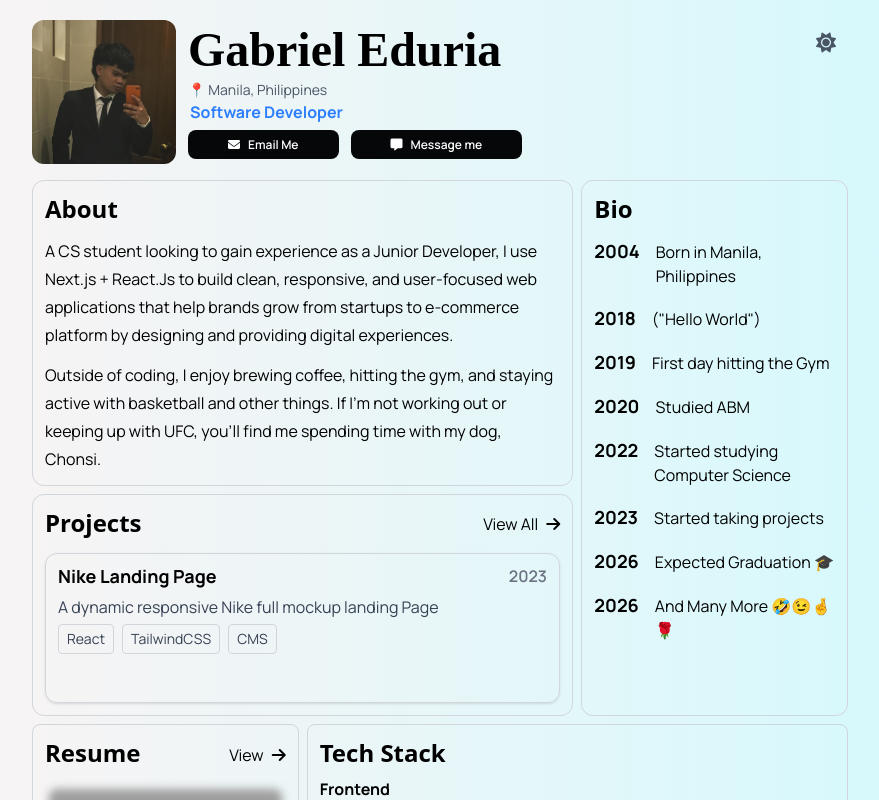
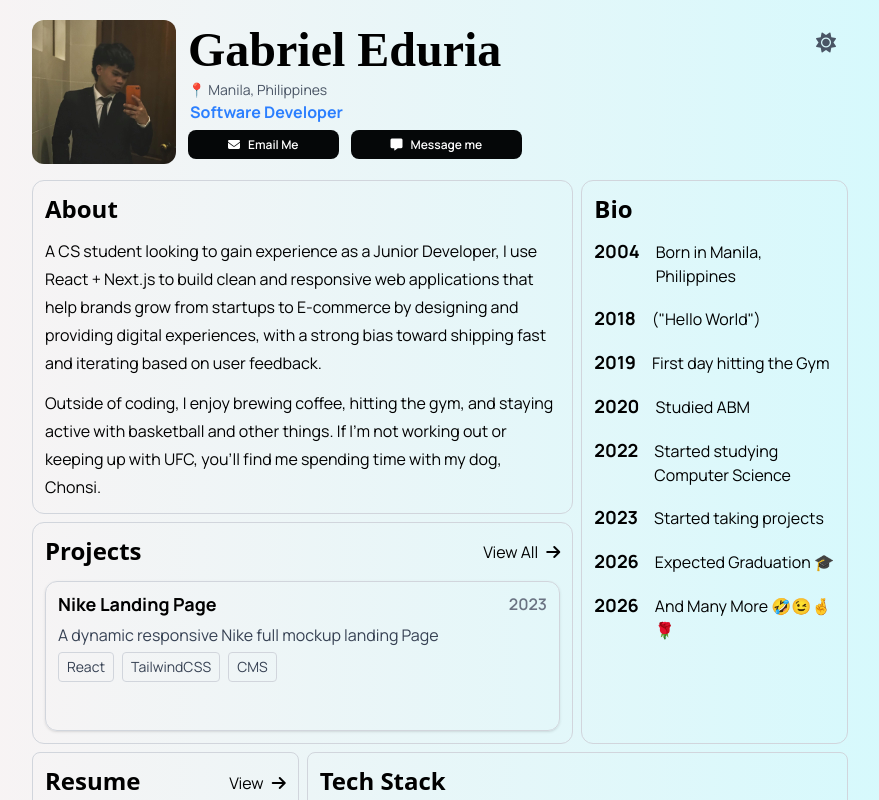
Before and after one commit to GabrielEduria/portfolio, a React (Vite) app: page / in a window 1280 px wide. Shown: the top 800 px of the page, without its empty margins (200-1079 px from the left). Built offline with nearby package versions, Linux system fonts and the light colour scheme; grey boxes are pictures that could not be loaded.

Commit message:
changed About Section

```diff
--- a/src/sections/Bento/About.jsx
+++ b/src/sections/Bento/About.jsx
@@ -6,9 +6,9 @@ const About = () => {
         </h2>
     <p className="pb-3 leading-relaxed sm:leading-7 overflow-hidden text-base">
     A CS student looking to gain experience as a Junior Developer,
-    I use Next.js + React.Js to build clean, responsive, and user-focused web applications
-    that help brands grow from  startups to e-commerce platform by designing
-    and providing digital experiences.
+    I use React + Next.js to build clean and responsive web applications
+     that help brands grow from startups to E-commerce by designing
+      and providing digital experiences, with a strong bias toward shipping fast and iterating based on user feedback.
     </p>
 
     <p className="b-3 leading-relaxed sm:leading-7 overflow-hidden text-base">
```
